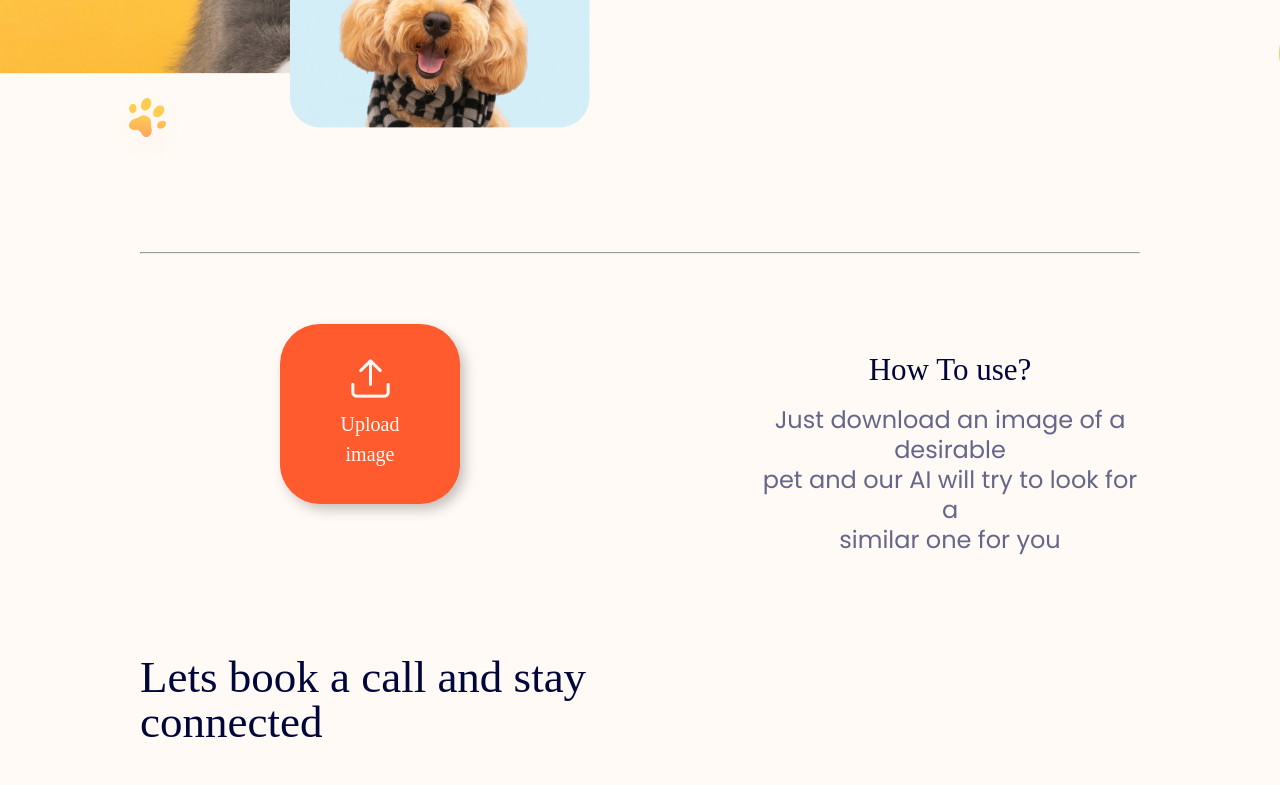
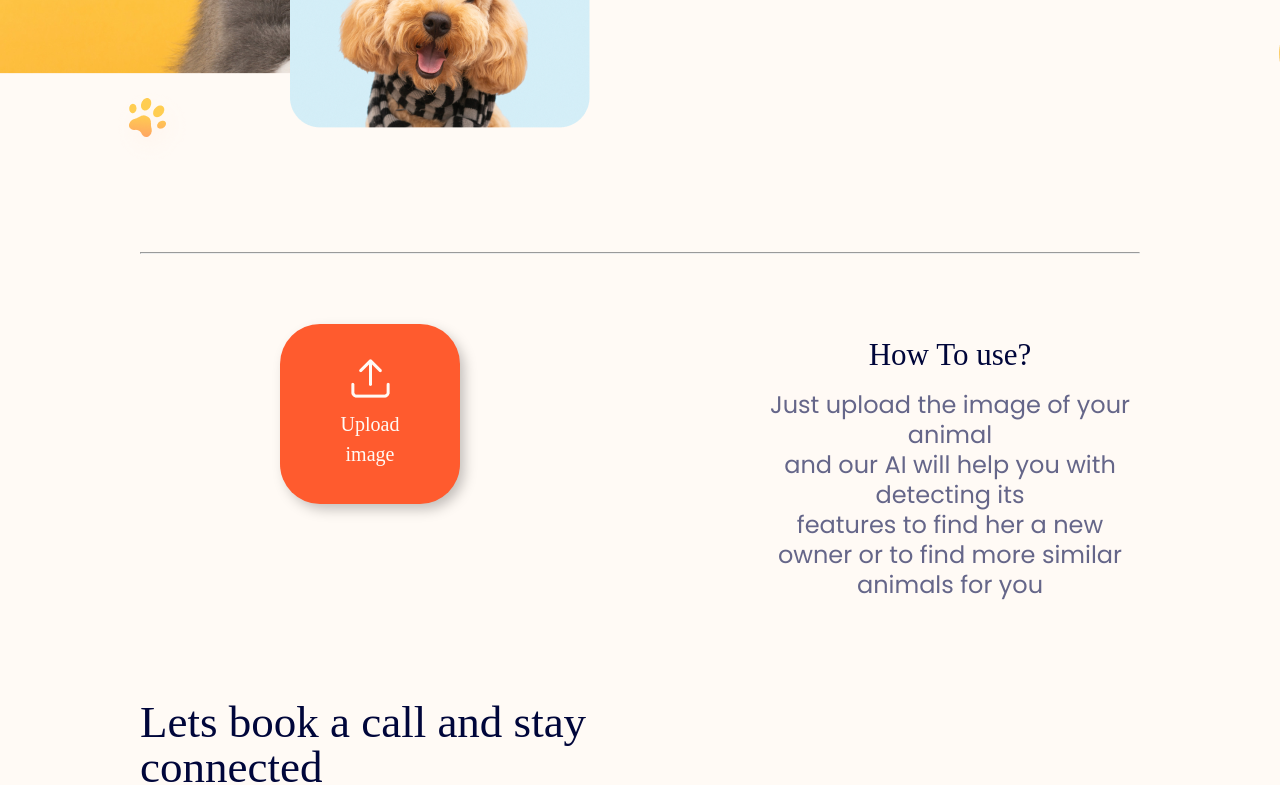
Before and after one commit to AlexStepanyk5/AnimalRecognizer, a React (Create React App) app: page / in a window 1280 px wide. Shown: the part 548-1333 px from the top of the page. Built offline with nearby package versions, Linux system fonts and the light colour scheme; a web font is replaced by a local one.

Commit message:
How to use text fix

```diff
--- a/src/components/Home/HowToUse/index.js
+++ b/src/components/Home/HowToUse/index.js
@@ -15,7 +15,7 @@ const HowToUse = () => {
 
                     <div className='image-upload-text'>
                         <h3>How To use?</h3>
-                        <p>Just download an image of a desirable<br/>pet and our AI will try to look for a <br/>similar one for you</p>
+                        <p>Just upload the image of your animal<br/>and our AI will help you with detecting its <br/>features to find her a new owner or to find more similar animals for you</p>
                     </div>
                 </div>
 
--- a/src/components/Home/HowToUse/style.scss
+++ b/src/components/Home/HowToUse/style.scss
@@ -46,7 +46,7 @@
                 gap: rem(20px);
                 align-items: center;
                 color: #00063a;
-                padding-top: rem(30px);
+                padding-top: rem(15px);
            }
             .image-upload-text h3{
                 font-family: $secondary-font;
```
